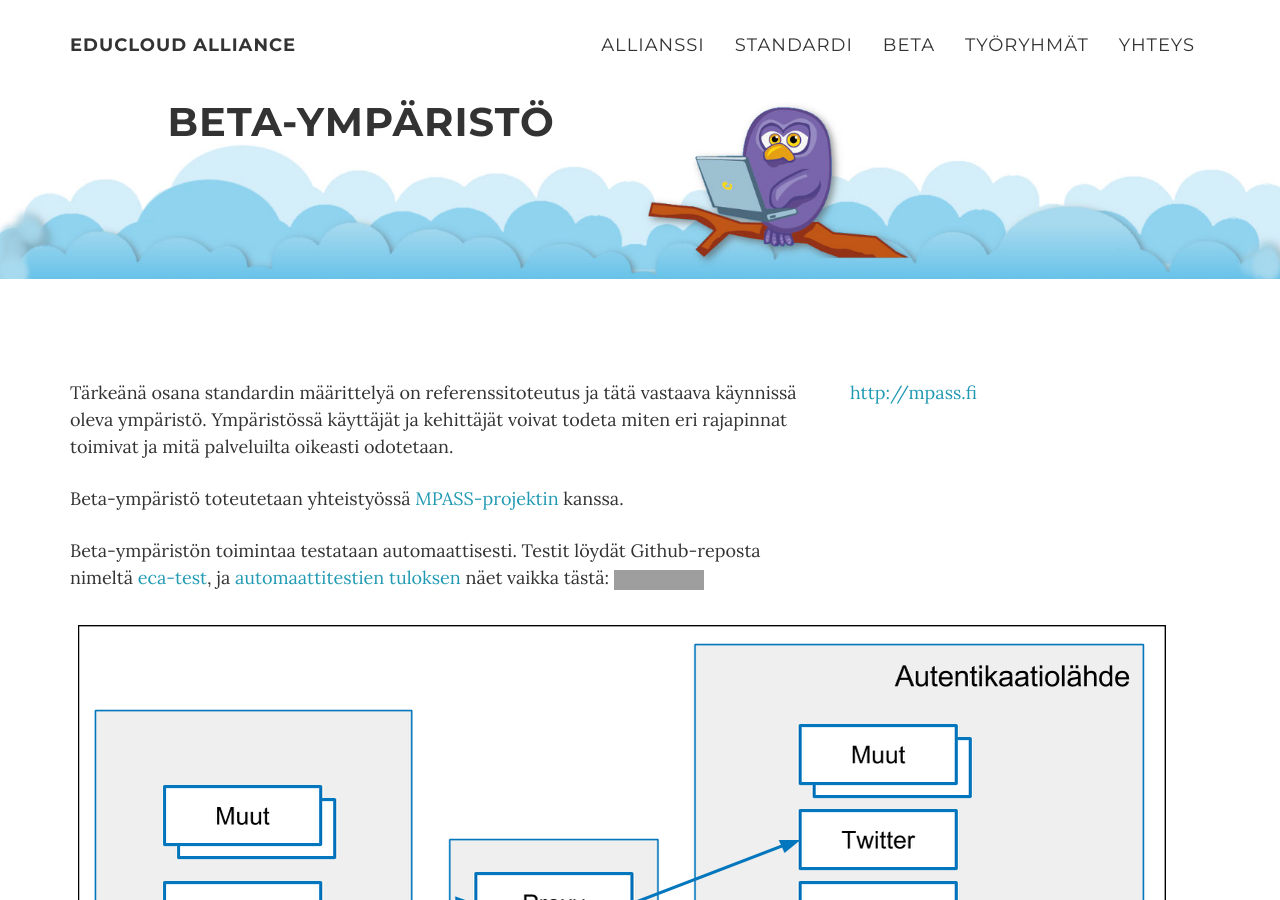
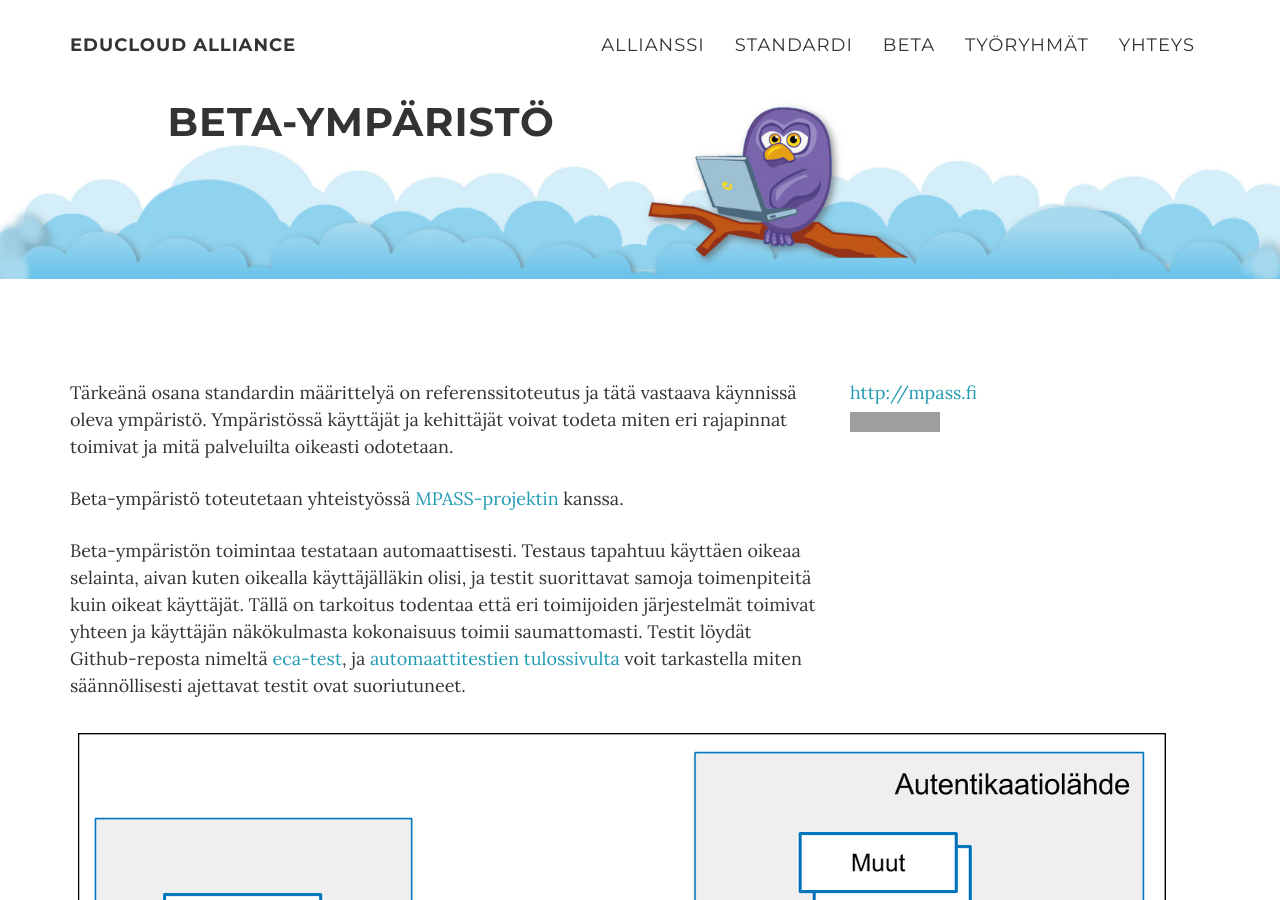
Before and after one commit to educloudalliance/educloudalliance.github.io, a Jekyll site: the page built from beta.html, in a window 1280 px wide and 900 px high. Built offline with Jekyll 4.4.1, drawn with Linux system fonts in a browser that asks for light colours; grey boxes are pictures that could not be loaded.

Commit message:
Beta-sivulle linkit automaattisiin testeihin

```diff
--- a/beta.html
+++ b/beta.html
@@ -16,16 +16,21 @@ Beta-ympäristö toteutetaan yhteistyössä <a href="http://mpass.fi">MPASS-proj
 </p>
 
 <p>
-Beta-ympäristön toimintaa testataan automaattisesti.
+Beta-ympäristön toimintaa testataan automaattisesti. Testaus tapahtuu käyttäen oikeaa
+selainta, aivan kuten oikealla käyttäjälläkin olisi, ja testit suorittavat samoja
+toimenpiteitä kuin oikeat käyttäjät. Tällä on tarkoitus todentaa että eri toimijoiden
+järjestelmät toimivat yhteen ja käyttäjän näkökulmasta kokonaisuus toimii saumattomasti.
 Testit löydät Github-reposta nimeltä <a href="https://github.com/educloudalliance/eca-test">eca-test</a>, ja
-<a href="https://travis-ci.org/educloudalliance/eca-test">automaattitestien tuloksen</a> näet vaikka tästä: <img src="https://travis-ci.org/educloudalliance/eca-test.svg?branch=master">
+<a href="https://travis-ci.org/educloudalliance/eca-test/builds">automaattitestien tulossivulta</a>
+voit tarkastella miten säännöllisesti ajettavat testit ovat suoriutuneet.
 </p>
 
 </div>
 
 <div class="col-lg-4">
 <p>
-<a href="http://mpass.fi">http://mpass.fi</a>
+<a href="http://mpass.fi">http://mpass.fi</a><br />
+<img src="https://travis-ci.org/educloudalliance/eca-test.svg?branch=master">
 </p>
 </div>
 
```
